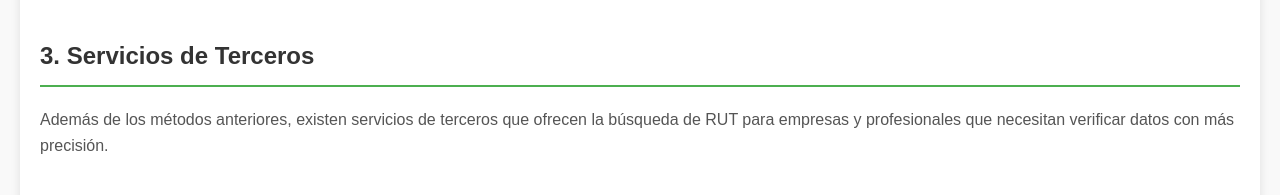
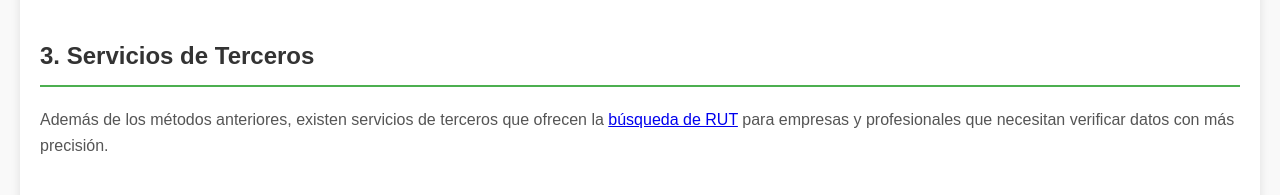
Before and after one commit to alexhales-droid/rutchile, a plain HTML site: page index.html in a window 1280 px wide. Shown: the part 1344-1539 px from the top of the page. Drawn offline with Linux system fonts and the light colour scheme.

Commit message:
index.html

```diff
--- a/index.html
+++ b/index.html
@@ -123,7 +123,7 @@
 
     <section>
         <h2>3. Servicios de Terceros</h2>
-        <p>Además de los métodos anteriores, existen servicios de terceros que ofrecen la búsqueda de RUT para empresas y profesionales que necesitan verificar datos con más precisión.</p>
+        <p>Además de los métodos anteriores, existen servicios de terceros que ofrecen la <a href="https://therutificador.pages.dev/">búsqueda de RUT</a> para empresas y profesionales que necesitan verificar datos con más precisión.</p>
     </section>
 
     <section>
```
